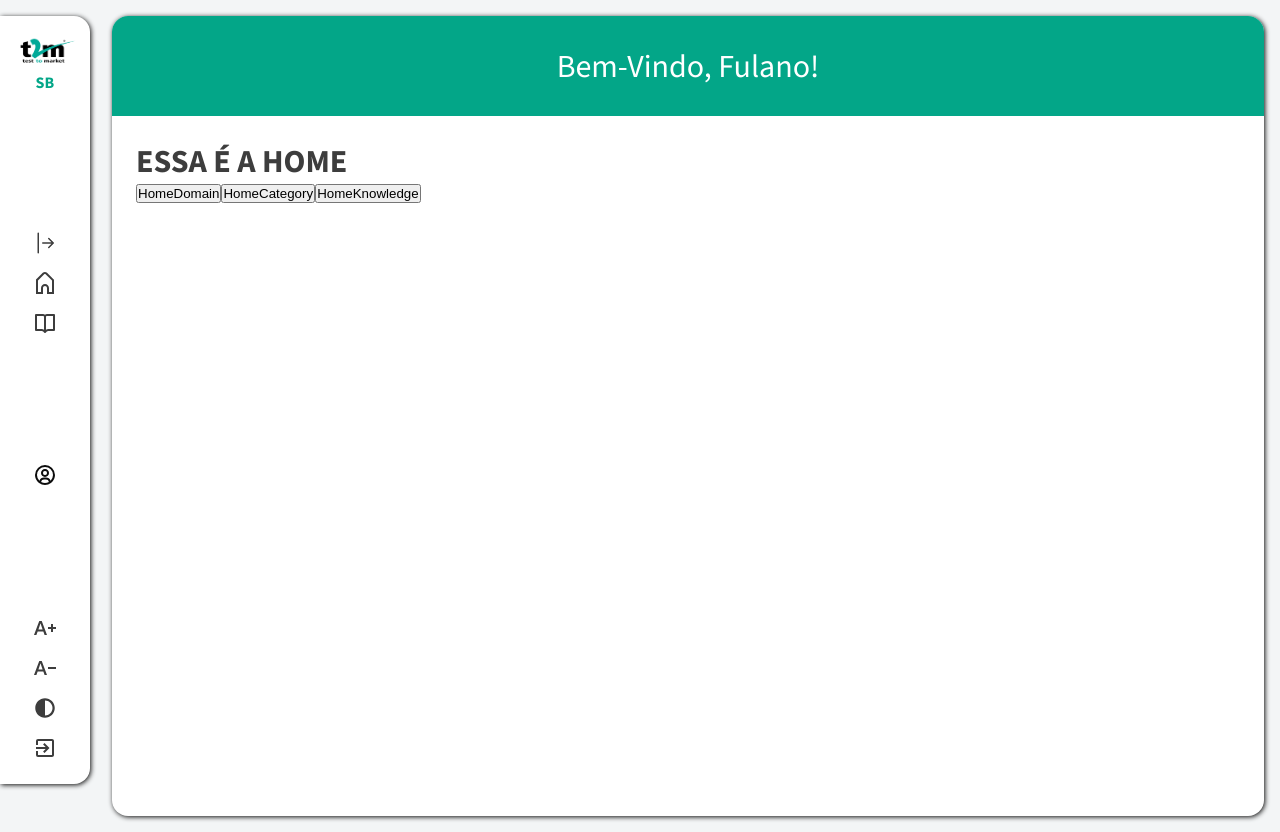
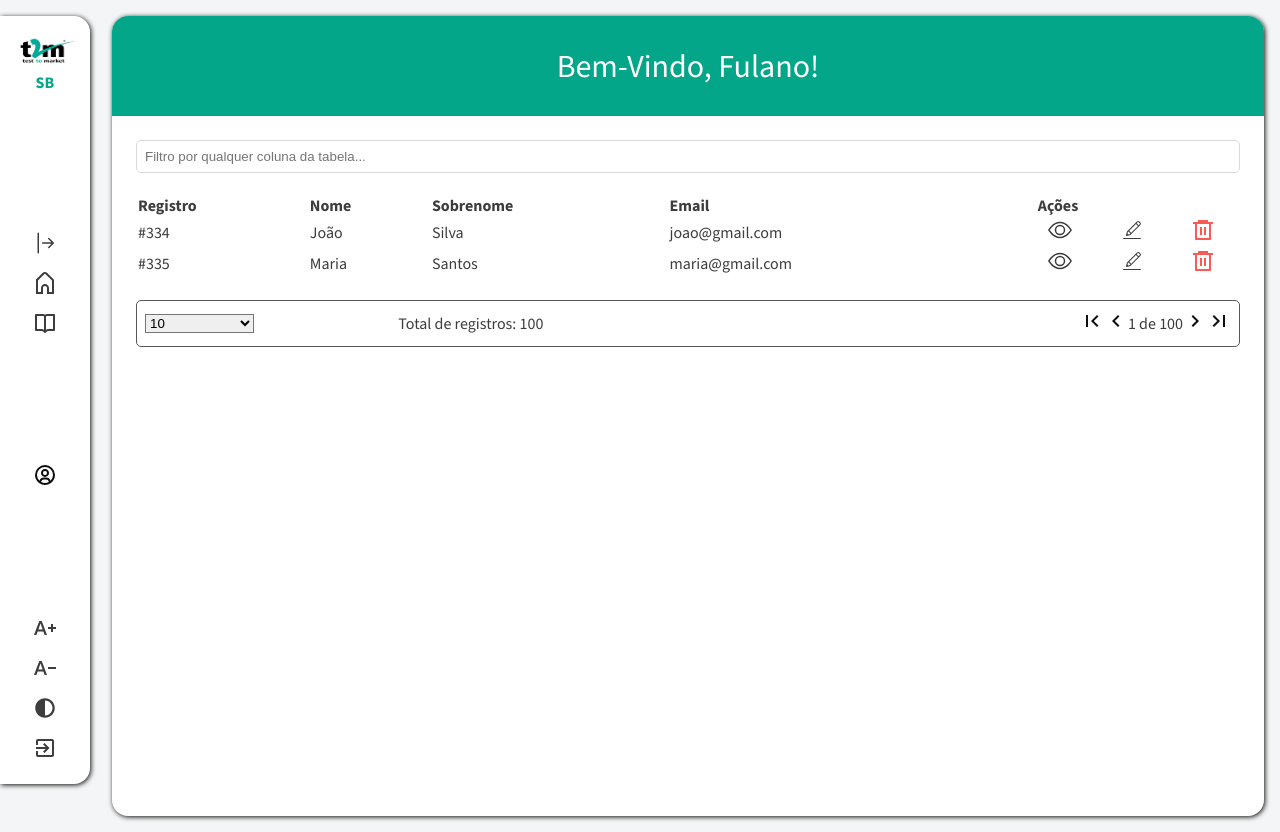
Before and after one commit to BibliotecaRedeConhecimento/front, a React (Vite) app: page / in a window 1280 px wide. Built offline with nearby package versions, Linux system fonts and the light colour scheme.

Commit message:
Criação da barra de Pesquisa, Tabela e Paginação

```diff
--- /dev/null
+++ b/src/components/Table/index.jsx
@@ -0,0 +1,67 @@
+import Table from "react-bootstrap/Table";
+
+import { RiDeleteBin6Line } from "react-icons/ri";
+import { CiEdit } from "react-icons/ci";
+import { BsEye } from "react-icons/bs";
+
+import { TableStyle } from "./styles.jsx";
+import SearchComponent from "../TableSearch/index.jsx";
+import PaginationComponent from "../TablePagination/index.jsx";
+
+function TableComponent() {
+  return (
+    <>
+    <SearchComponent/>
+    <TableStyle>
+      <div className="table-area">
+        <Table striped bordered hover responsive>
+          <thead>
+            <tr>
+              <th colSpan="1">Registro</th>
+              <th colSpan="1">Nome</th>
+              <th colSpan="1">Sobrenome</th>
+              <th colSpan="1">Email</th>
+              <th style={{paddingLeft:12}} colSpan="3">Ações</th>
+            </tr>
+          </thead>
+          <tbody>
+            <tr>
+              <td>#334</td>
+              <td>João</td>
+              <td>Silva</td>
+              <td>joao@gmail.com</td>
+              <td className="action-column">
+                <BsEye />
+              </td>
+              <td className="action-column">
+                <CiEdit />
+              </td>
+              <td className="action-column">
+                <RiDeleteBin6Line id="delete-icon" />
+              </td>
+            </tr>
+            <tr>
+              <td>#335</td>
+              <td>Maria</td>
+              <td>Santos</td>
+              <td>maria@gmail.com</td>
+              <td className="action-column">
+                <BsEye />
+              </td>
+              <td className="action-column">
+                <CiEdit />
+              </td>
+              <td className="action-column">
+                <RiDeleteBin6Line id="delete-icon" />
+              </td>
+            </tr>
+          </tbody>
+        </Table>
+      </div>
+    </TableStyle>
+    <PaginationComponent/>
+    </>
+  );
+}
+
+export default TableComponent;
--- /dev/null
+++ b/src/components/Table/styles.jsx
@@ -0,0 +1,54 @@
+import styled from "styled-components";
+import '../../Global.css'
+import '../../css/colors.css'
+
+export const TableStyle = styled.div`
+  .table-area {
+    width: 100%;
+    background-color: var(--branco) !important;
+    overflow-x: auto; /* Permite rolagem horizontal em telas menores */
+  }
+
+  .table {
+    width: 100%;
+    min-width: 600px;
+    thead {
+        th {
+          text-align: left;
+        }
+      }
+    tbody {
+      tr {
+        td {
+          border-bottom: none !important;
+        }
+      }
+
+      .action-column {
+        text-align: center;
+
+        #delete-icon {
+          color: var(--vermelho-perigo);
+          &:hover {
+            color: var(--verde-primario);
+            cursor: pointer;
+          }
+        }
+
+        svg {
+          font-size: 24px;
+          &:hover {
+            color: var(--verde-primario);
+            cursor: pointer;
+          }
+        }
+      }
+    }
+  }
+
+  @media screen and (max-width: 800px) {
+    .table-area {
+      overflow-y: scroll !important; /* Mantém o scroll vertical */
+    }
+  }
+`;
--- /dev/null
+++ b/src/components/TablePagination/index.jsx
@@ -0,0 +1,41 @@
+import Form from "react-bootstrap/Form";
+
+import { PaginationStyle } from "./styles.jsx";
+import {
+  MdNavigateNext,
+  MdNavigateBefore,
+  MdLastPage,
+  MdFirstPage,
+} from "react-icons/md";
+
+function PaginationComponent() {
+  return (
+    <PaginationStyle style={{marginTop: 20}}>
+      <Form.Select className="select-per-page" value="10">
+        <option>10</option>
+      </Form.Select>
+      <div>
+        <span>Total de registros: 100</span>
+      </div>
+      <div className="area-paginacao">
+        <div>
+          <MdFirstPage />
+        </div>
+        <div>
+          <MdNavigateBefore />
+        </div>
+        <div>
+          <span>1 de 100</span>
+        </div>
+        <div>
+          <MdNavigateNext />
+        </div>
+        <div>
+          <MdLastPage />
+        </div>
+      </div>
+    </PaginationStyle>
+  );
+}
+
+export default PaginationComponent;
--- /dev/null
+++ b/src/components/TablePagination/styles.jsx
@@ -0,0 +1,52 @@
+import styled from "styled-components";
+import '../../Global.css'
+import '../../css/colors.css'
+
+export const PaginationStyle = styled.div`
+
+
+  display: flex;
+  justify-content: space-between;
+  align-items: center;
+  border: 1px solid var(--cinza-primario);
+  background-color: var(--branco);
+  border-radius: 5px;
+  padding: 0.5rem;
+
+  select {
+    outline: none !important;
+    box-shadow: none !important;
+
+    &:focus {
+      border-bottom: 2px solid var(--verde-primario) !important;
+      border: 0px;
+    }
+  }
+
+  .select-per-page {
+    width: 10%;
+    min-width: 5rem;
+    border-radius: 0 !important;
+
+    &:focus {
+      outline: none !important;
+    }
+  }
+
+  .area-paginacao {
+    display: flex;
+    justify-content: flex-end;
+    align-items: center;
+    width: 50%;
+
+    svg {
+      font-size: 24px;
+      color: var(--preto-primario);
+
+      &:hover {
+        color: var(--verde-primario);
+        cursor: pointer;
+      }
+    }
+  }
+`;
--- /dev/null
+++ b/src/components/TableSearch/index.jsx
@@ -0,0 +1,16 @@
+import Form from "react-bootstrap/Form";
+import InputGroup from "react-bootstrap/InputGroup";
+
+import { SearchStyle } from "./styles.jsx";
+
+function SearchComponent() {
+  return (
+    <SearchStyle style={{marginBottom: 20}}>
+      <InputGroup className="mb-3">
+        <Form.Control placeholder="Filtro por qualquer coluna da tabela..." />
+      </InputGroup>
+    </SearchStyle>
+  );
+}
+
+export default SearchComponent;
--- /dev/null
+++ b/src/components/TableSearch/styles.jsx
@@ -0,0 +1,24 @@
+import styled from "styled-components";
+import '../../Global.css'
+import '../../css/colors.css'
+
+export const SearchStyle = styled.div`
+
+
+    input{
+        outline: none !important;
+        box-shadow: none !important;
+        width: 100%;
+        padding: 8px;
+        border-radius: 5px;
+        border: 1px solid #D9D9D9 !important;
+
+        &:focus{
+            border-bottom: 2px solid var(--verde-primario) !important;
+            border: 0px;
+            border-radius: 5px;
+        }
+    }
+
+
+`;
--- a/src/pages/Home/Index.jsx
+++ b/src/pages/Home/Index.jsx
@@ -6,6 +6,9 @@ import PageContainer from "../../components/PageContainer";
 import PageHeaderContainer from "../../components/PageHeaderContainer";
 import PageContentContainer from "../../components/PageContentContainer";
 import { useNavigate } from "react-router-dom";
+import TableComponent from "../../components/Table";
+import SearchComponent from "../../components/TableSearch";
+import PaginationComponent from "../../components/TablePagination";
 
 
 const Home = () => {
@@ -36,10 +39,11 @@ const navigateTo = (path) => {
           <PageContainer>
             <PageHeaderContainer title='Bem-Vindo, Fulano!'/>
             <PageContentContainer>
-              <h1>ESSA É A HOME</h1>
+              <TableComponent/>
+              {/* <h1>ESSA É A HOME</h1>
               <button onClick={() => navigateTo("/homeDomain")}>HomeDomain</button>
               <button onClick={() => navigateTo("/homeCategory")}>HomeCategory</button>
-              <button onClick={() => navigateTo("/homeKnowledge")}>HomeKnowledge</button>
+              <button onClick={() => navigateTo("/homeKnowledge")}>HomeKnowledge</button> */}
            </PageContentContainer>
           </PageContainer>
         </div>
```
